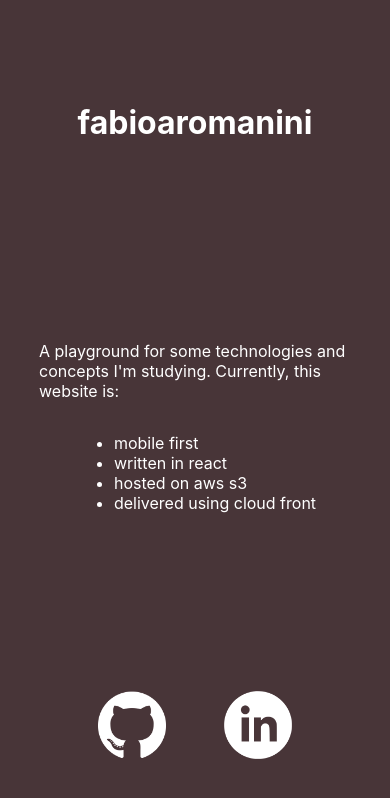
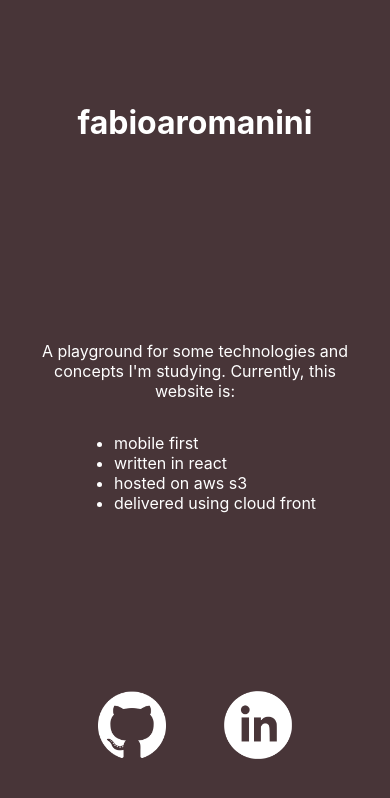
Before and after one commit to fabioaromanini/site, a React (Create React App) app: page / in a window 390 px wide. Shown: the top 798 px of the page. Built offline with nearby package versions, Linux system fonts and the light colour scheme.

Commit message:
centers content on mobile

```diff
--- a/src/landing/landing.css
+++ b/src/landing/landing.css
@@ -14,6 +14,9 @@
   flex-wrap: wrap;
   flex-direction: column;
   align-items: center;
+}
+.content p {
+  text-align: center;
 }
 
 .links {
@@ -36,6 +39,5 @@
   }
   .content p {
     max-width: 80%;
-    text-align: center;
   }
 }
```
